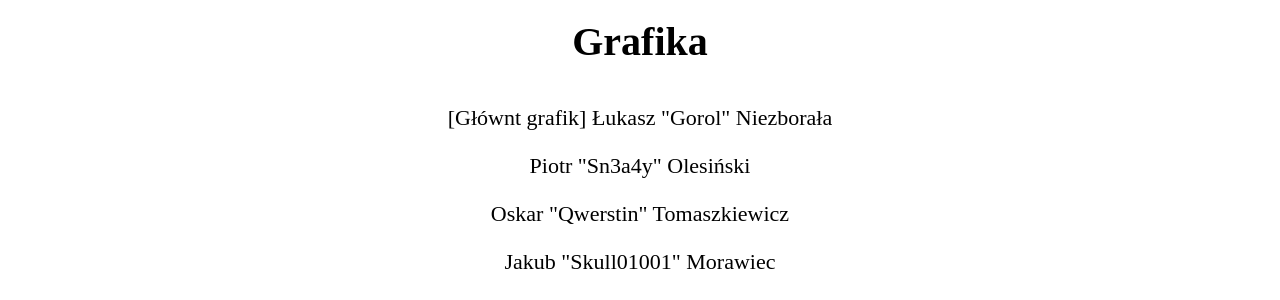
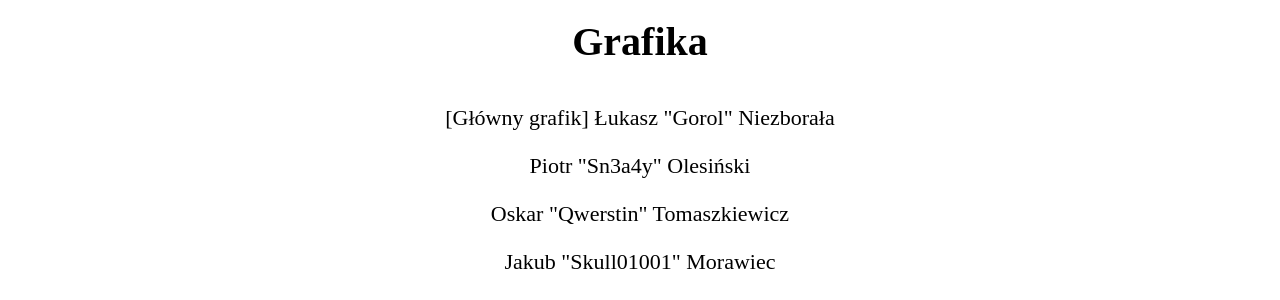
Before and after one commit to Ethericall-Studio/ethericall-studio.github.io, a Jekyll site: the page built from members-pl.md, in a window 1280 px wide and 900 px high, scrolled down 1139 px. Shown: the part 155-455 px from the top of the window. Built offline with Jekyll 4.4.1, drawn with Linux system fonts in a browser that asks for light colours; some web fonts are replaced.

Commit message:
Update members-pl.md

```diff
--- a/members-pl.md
+++ b/members-pl.md
@@ -34,7 +34,7 @@ lang: "pl"
 ---
 
 <p id="h">Grafika</p>
-<p id="m">[Głównt grafik] Łukasz "Gorol" Niezborała</p>
+<p id="m">[Główny grafik] Łukasz "Gorol" Niezborała</p>
 <p id="m">Piotr "Sn3a4y" Olesiński</p>
 <p id="m">Oskar "Qwerstin" Tomaszkiewicz</p>
 <p id="m">Jakub "Skull01001" Morawiec</p>
```
